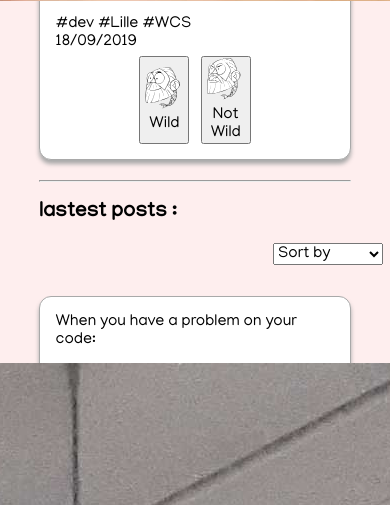
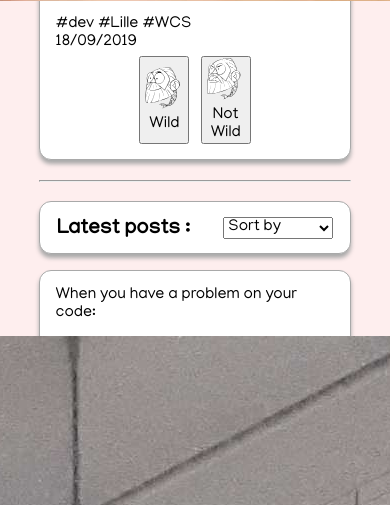
Before and after one commit to jervalles/instantwild, a PHP site: page / in a window 390 px wide; the page is wider, and only the part inside the window is pictured. Shown: the part 4200-4705 px from the top of that part. Run offline with PHP 8.4, Linux system fonts and the light colour scheme.

Commit message:
Creation du bloc comprenant le titre latest posts et le select, et harmonisation avec media query dans le css

```diff
--- a/index.html
+++ b/index.html
@@ -72,7 +72,8 @@
     <hr>
     <section>
         <!-- select button-->
-        <h2> lastest posts :</h2>
+    <div id="contselect">
+        <h2> Latest posts :</h2>
         <select id="selectform">
             <option value="">Sort by</option>
             <option value="Wildest">Wildest</option>
@@ -81,6 +82,7 @@
             <option value="Oldest">Oldest</option>
             <option value="Random">Random</option>
         </select>
+    </div>
         <!-- contenu part-->
 
         <div class="container">
--- a/style.css
+++ b/style.css
@@ -229,8 +229,8 @@ article {
 }
 
 #selectform {
-  margin-left: 75%;
-  margin-bottom: 5%;
+
+  margin-bottom: 2%;
   margin-top: 2%;
 }
 
@@ -245,6 +245,17 @@ article {
   border-radius: 12px;
   margin-bottom: 5%;
   margin-top: 5%;
+  background-color: white;
+}
+#contselect {
+  border: 1px solid darkgrey;
+  box-shadow: 0px 4px 4px darkgrey;
+  border-radius: 12px;
+  width: 100%;
+  display: flex;
+  flex-direction: row;
+  justify-content: space-around;
+  align-items: center;
   background-color: white;
 }
 
@@ -299,13 +310,19 @@ h2 {
     width: 70%;
     margin-left: 15%;
   }
-  h2 {
-    margin-left: 12%;
-    margin-top: 2%;
-    font-size: 1.5rem;
+  #contselect {
+    border: 1px solid darkgrey;
+    box-shadow: 0px 4px 4px darkgrey;
+    border-radius: 12px;
+    width: 75%;
+    display: flex;
+    flex-direction: row;
+    justify-content: space-around;
+    margin-left: 13%;
+    align-items: center;
   }
   #selectform {
-    margin-left: 75%;
+    max-height: 30px;
     margin-top: 0;
     margin-bottom: 0;
   }
```
